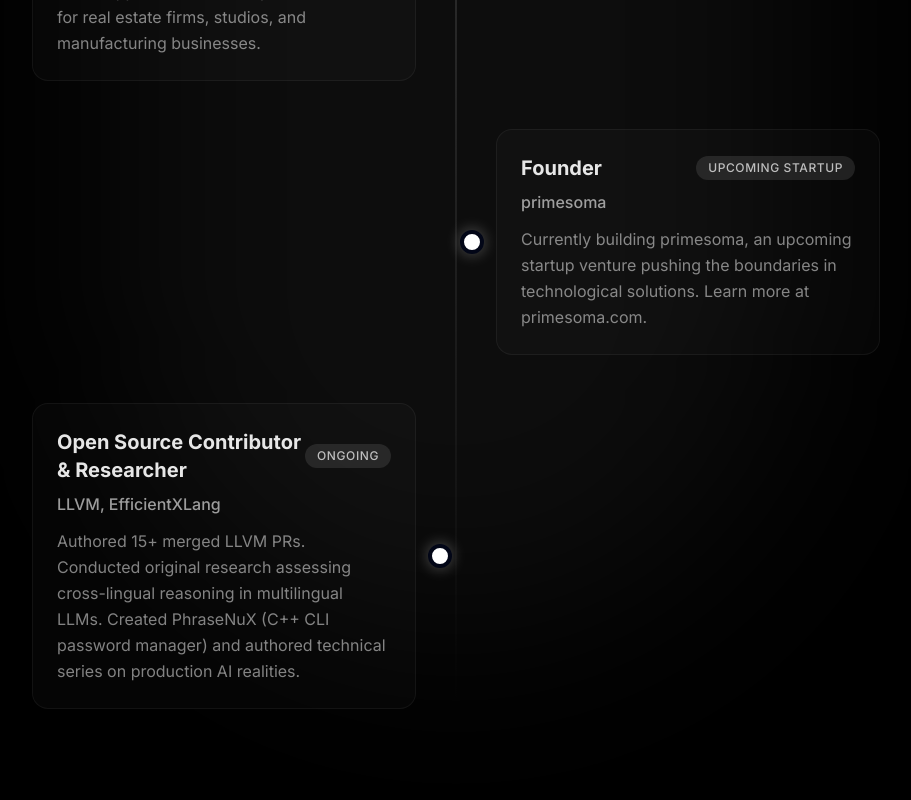
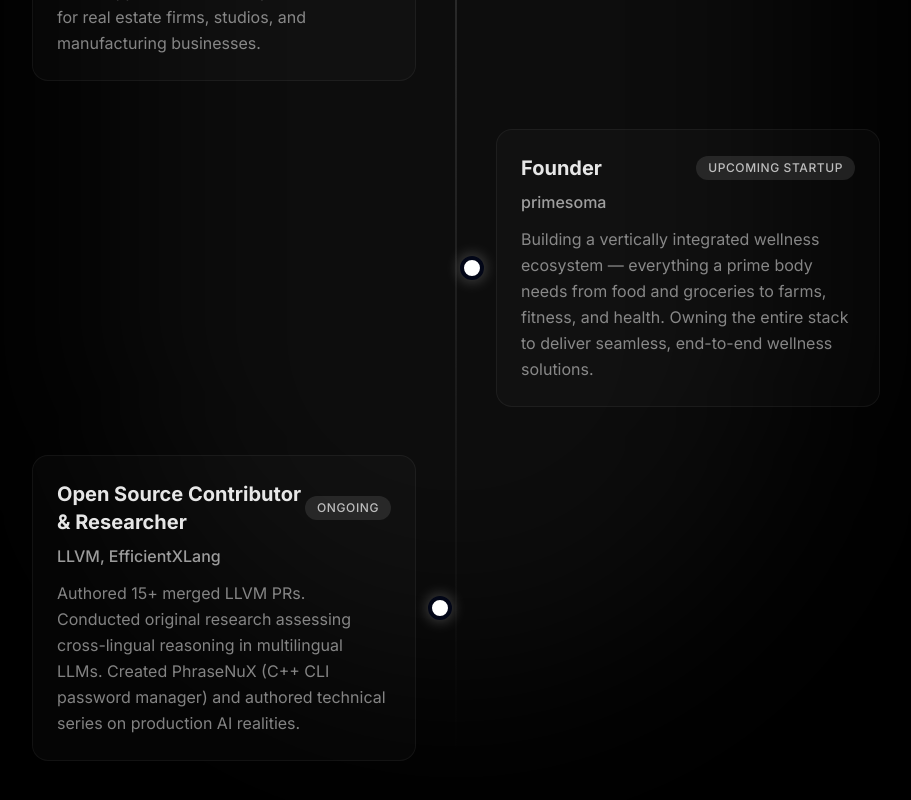
Before and after one commit to StarOne01/StarOne01.github.io, a Next.js app: page / in a window 1280 px wide. Shown: the part 3517-4317 px from the top of the page, without its empty margins (184-1095 px from the left). Built offline with nearby package versions, Linux system fonts and the light colour scheme.

Commit message:
Update description for primesoma in Experience section to reflect wellness ecosystem focus

```diff
--- a/src/app/page.tsx
+++ b/src/app/page.tsx
@@ -181,7 +181,7 @@ function Experience() {
       role: "Founder",
       company: "primesoma",
       period: "Upcoming Startup",
-      description: "Currently building primesoma, an upcoming startup venture pushing the boundaries in technological solutions. Learn more at primesoma.com."
+      description: "Building a vertically integrated wellness ecosystem — everything a prime body needs from food and groceries to farms, fitness, and health. Owning the entire stack to deliver seamless, end-to-end wellness solutions."
     },
     {
       role: "Open Source Contributor & Researcher",
```
